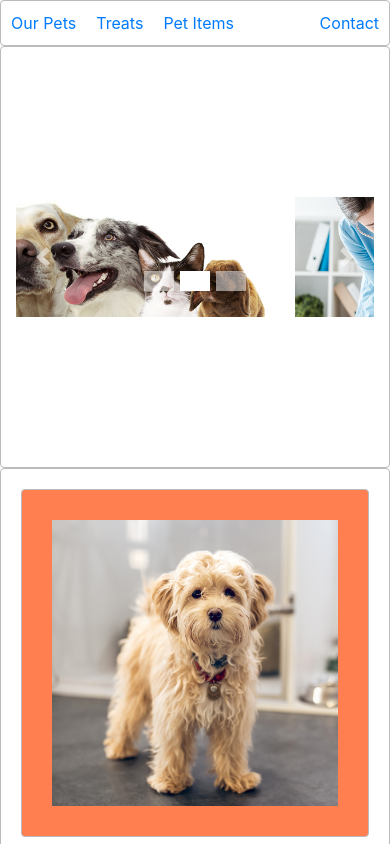
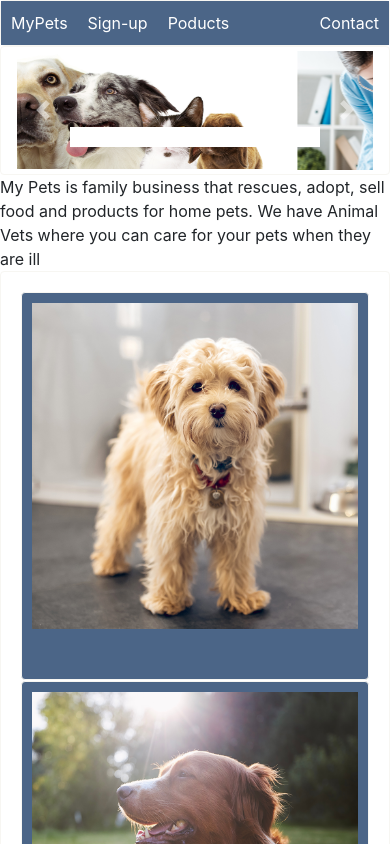
Before and after one commit to Brian7650/MyPets, a plain HTML site: page index.html in a window 390 px wide. Shown: the top 844 px of the page. Drawn offline with nearby package versions, Linux system fonts and the light colour scheme.

Commit message:
done media queries

```diff
--- a/index.html
+++ b/index.html
@@ -11,9 +11,9 @@
 <body>
     <nav class="zone">
         <ul class="main-nav">
-            <li><a href="">Our Pets</a></li>
-            <li><a href="">Treats</a></li>
-            <li><a href="">Pet Items</a></li>
+            <li><a href="">MyPets</a></li>
+            <li><a href="">Sign-up</a></li>
+            <li><a href="">Poducts</a></li>
             <li class="push"><a href="">Contact</a></li>
         </ul>
     </nav>
@@ -28,13 +28,13 @@
             </ol>
             <div class="carousel-inner">
               <div class="carousel-item active">
-                <img class="d-block w-100" src="./image/dogcarbunny1200x400.png" alt="First slide">
+                <img class="d-block w-100 h40" src="./image/dogcarbunny1200x400.png" alt="First slide">
               </div>
               <div class="carousel-item">
-                <img class="d-block w-100" src="./image/petvets.png" alt="Second slide">
+                <img class="d-block w-100 h-40" src="./image/petvets.png" alt="Second slide">
               </div>
               <div class="carousel-item">
-                <img class="d-block w-100" src="./image/petfood.png" alt="Third slide">
+                <img class="d-block w-100 h-40" src="./image/petfood.png" alt="Third slide">
               </div>
             </div>
             <a class="carousel-control-prev" href="#carouselExampleIndicators" role="button" data-slide="prev">
@@ -46,8 +46,13 @@
               <span class="sr-only">Next</span>
             </a>
           </div>
+    </div>
 
-    </div>
+    <article class="">
+        My Pets is family business that rescues, adopt, sell food and products for home pets.
+        We have Animal Vets where you can care for your pets when they are ill
+    </article>
+
     <div class="zone grid-wrapper">
         <div class="box zone"> <img src="./image/lightbrowndog1000x1000.png"> </div>
         <div class="box zone"> <img src="./image/redbrowndog.png"> </div>
@@ -67,7 +72,7 @@
         <script src="https://cdn.jsdelivr.net/npm/bootstrap@4.0.0/dist/js/bootstrap.min.js" integrity="sha384-JZR6Spejh4U02d8jOt6vLEHfe/JQGiRRSQQxSfFWpi1MquVdAyjUar5+76PVCmYl" crossorigin="anonymous"></script>
 
     </div>
-<footer class="zone"><p>&copy; 2022 MyPets.com</p></footer>
+<footer class="footer zone"><p>&copy; 2022 MyPets.com</p></footer>
 </body>
 
 </html>
--- a/style.css
+++ b/style.css
@@ -1,12 +1,13 @@
 * {
     margin: 0px;
+    background-color:#ffffff ;
 }
 
 .zone {
-    color:#fff;
+    color:#4B6587;
     font-size: 2em;
     border-radius: 4px;
-    border: 1px solid #bbb;
+    border: 1px solid #F7F6F2;
     transition: all 0.4s linear;
 }
 
@@ -23,6 +24,7 @@ zone:hover {
     list-style: none;
     margin: 0;
     font-size: 0.7em;
+    background-color: #4B6587;
 }
 
 @media only screen and (max-width: 600px) {
@@ -34,38 +36,91 @@ zone:hover {
 
 .push {
     margin-left: auto;
+    padding-left: 1px;
 }
 
 li {
-    padding: 10px;
+  background-color: #4B6587;
+  color: #ffffff;
+  padding: 10px;
+}
+
+ul {
+  padding-left: 5px;
 }
 
 a {
-    color: #ff7f50;
+  color: #ffffff!important;
     text-decoration: none;
 }
 
 /************* containers *******************/
 .container {
-    height: 50vh;
+    height: 40vh;
     display: flex;
     align-items: center;
     justify-content: center;
+    background-color:#ffffff ;
 }
+
+@media screen and (max-width: 850px) {
+    .container,
+    .carousel,
+    .carousel-inner,
+    .carousel-item,
+    .d-block {
+      font-size: 1rem;
+      padding: 1px;
+      width: 450px;
+      height: 100%;
+      /* font-weight: bold;
+      height: 175px; */
+    }
+  }
+
+.carousel-indicators,
+ol {
+  opacity: 10
+}
+
+  /* @media screen and (max-width: 500px){
+    .card-text {
+      font-size: 0.8rem;
+      font-weight: normal;
+    }
+  } */
 
 /* ********** Grid Pamel********************* */
 .grid-wrapper {
     display: grid;
-    grid-template-columns: repeat(auto-fill, minmax(350px, 1fr));
-    grid-gap:15px;
+    grid-template-columns: repeat(auto-fill, minmax(300px, 1fr));
+    grid-gap: 1px;
 }
 
 .box {
-    background-color: #ff7f50;
-    padding: 30px;
+    background-color: #4B6587;
+    padding: 10px;
     margin: 20px;
 }
 
 .box > img {
     width: 100%;
 }
+
+@media only screen and (max-width: 452px) {
+    .grid-wrapper,
+    .box {
+      font-size: 0.5em;
+      height: 100%;
+      padding: 1;
+      size: 150px;
+    }
+  }
+
+  footer,
+  p {
+    background-color: #4B6587;
+    color: #ffffff;
+    border: #4B6587;
+    font-size: 0.7em;
+  }
```
Also changed, not shown: image/footprint.jpeg (renamed from image/AdobeStock_311612582.jpeg), 1 other file.
